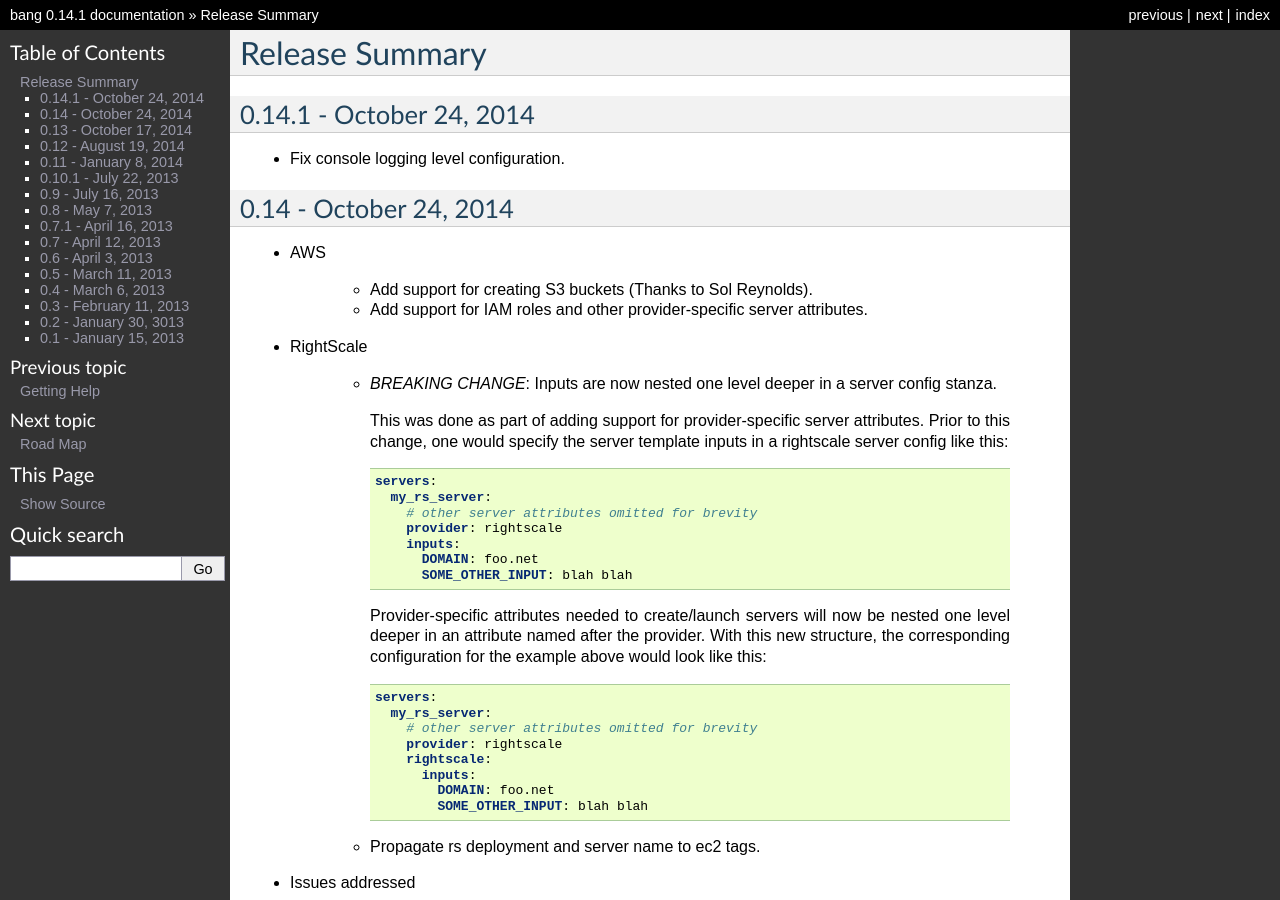
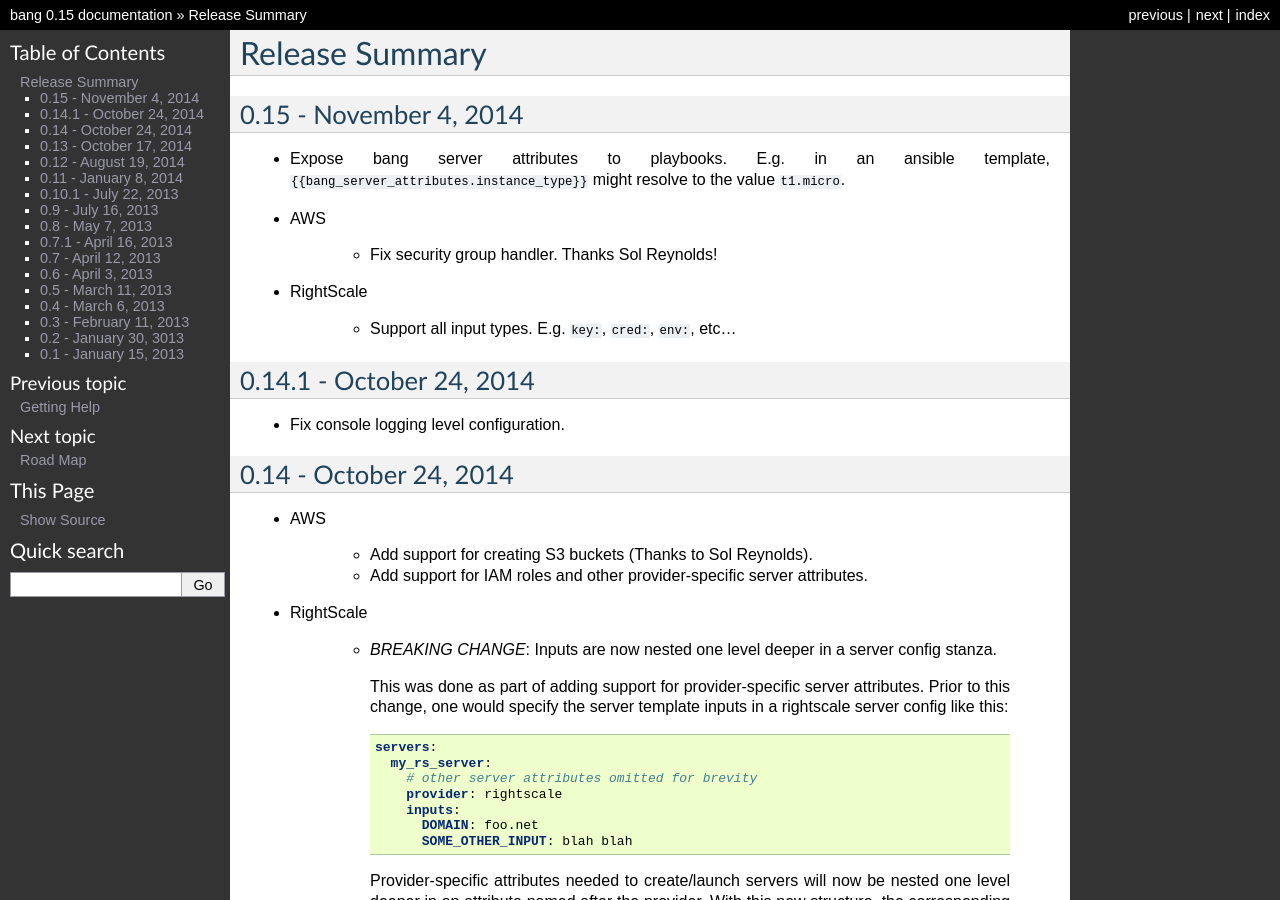
Before and after one commit to fr33jc/bang, a Sphinx documentation site: the page built from doc/releases.txt, in a window 1280 px wide and 900 px high. Built offline with Sphinx 7.4.7, drawn with Linux system fonts in a browser that asks for light colours; some of the changed text lies outside the part shown.

Commit message:
Update version and release notes for 0.15

```diff
--- a/bang/version.py
+++ b/bang/version.py
@@ -1 +1 @@
-VERSION = '0.14.1'
+VERSION = '0.15'
--- a/doc/releases.txt
+++ b/doc/releases.txt
@@ -1,6 +1,21 @@
 Release Summary
 ===============
 
+
+0.15 - November 4, 2014
+-----------------------
+- Expose bang server attributes to playbooks.  E.g. in an ansible
+  template, ``{{bang_server_attributes.instance_type}}`` might
+  resolve to the value ``t1.micro``.
+
+- AWS
+
+    - Fix security group handler.  Thanks Sol Reynolds!
+
+- RightScale
+
+    - Support all input types.  E.g. ``key:``, ``cred:``, ``env:``,
+      etc...
 
 0.14.1 - October 24, 2014
 -------------------------
```
